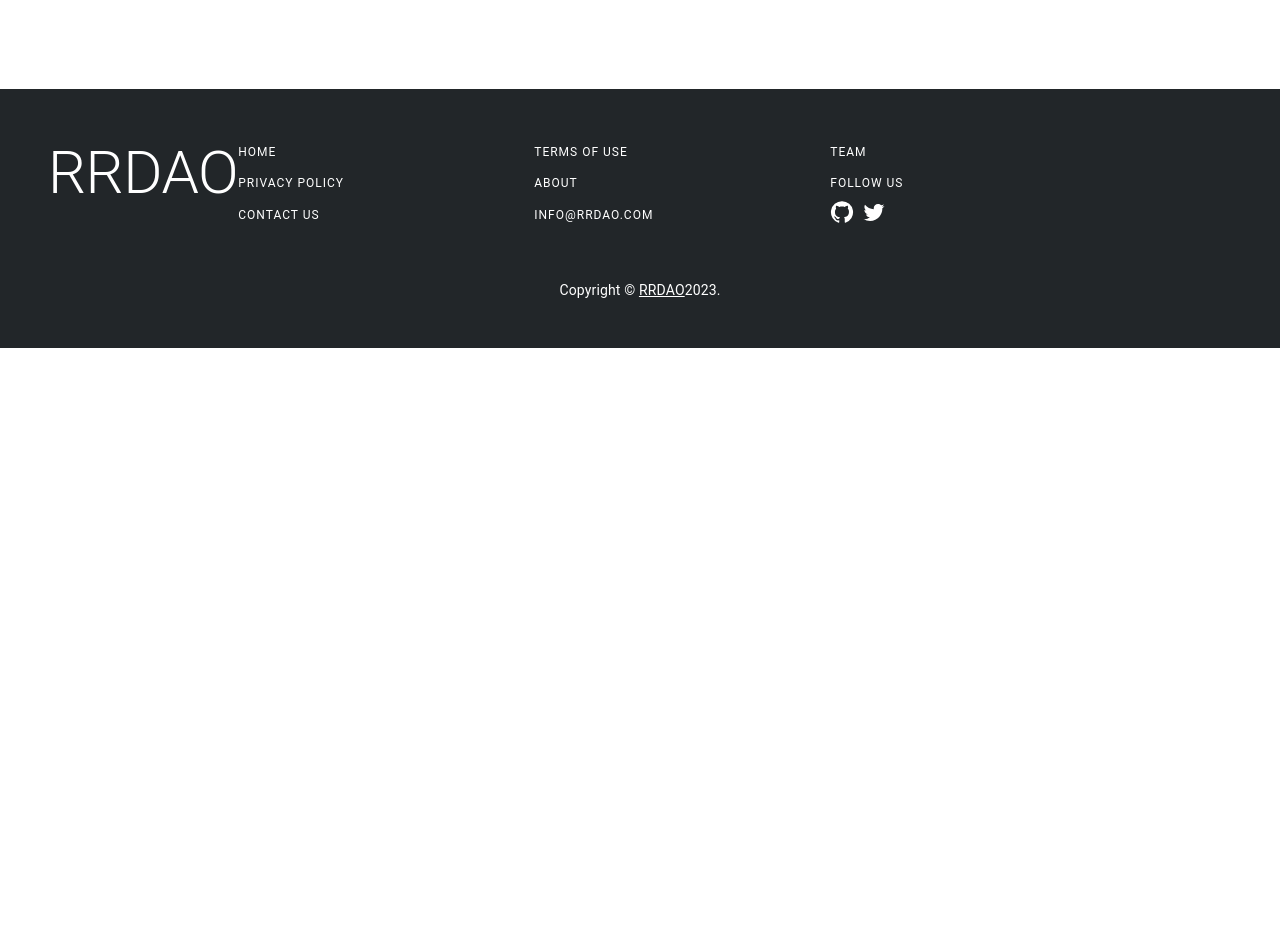
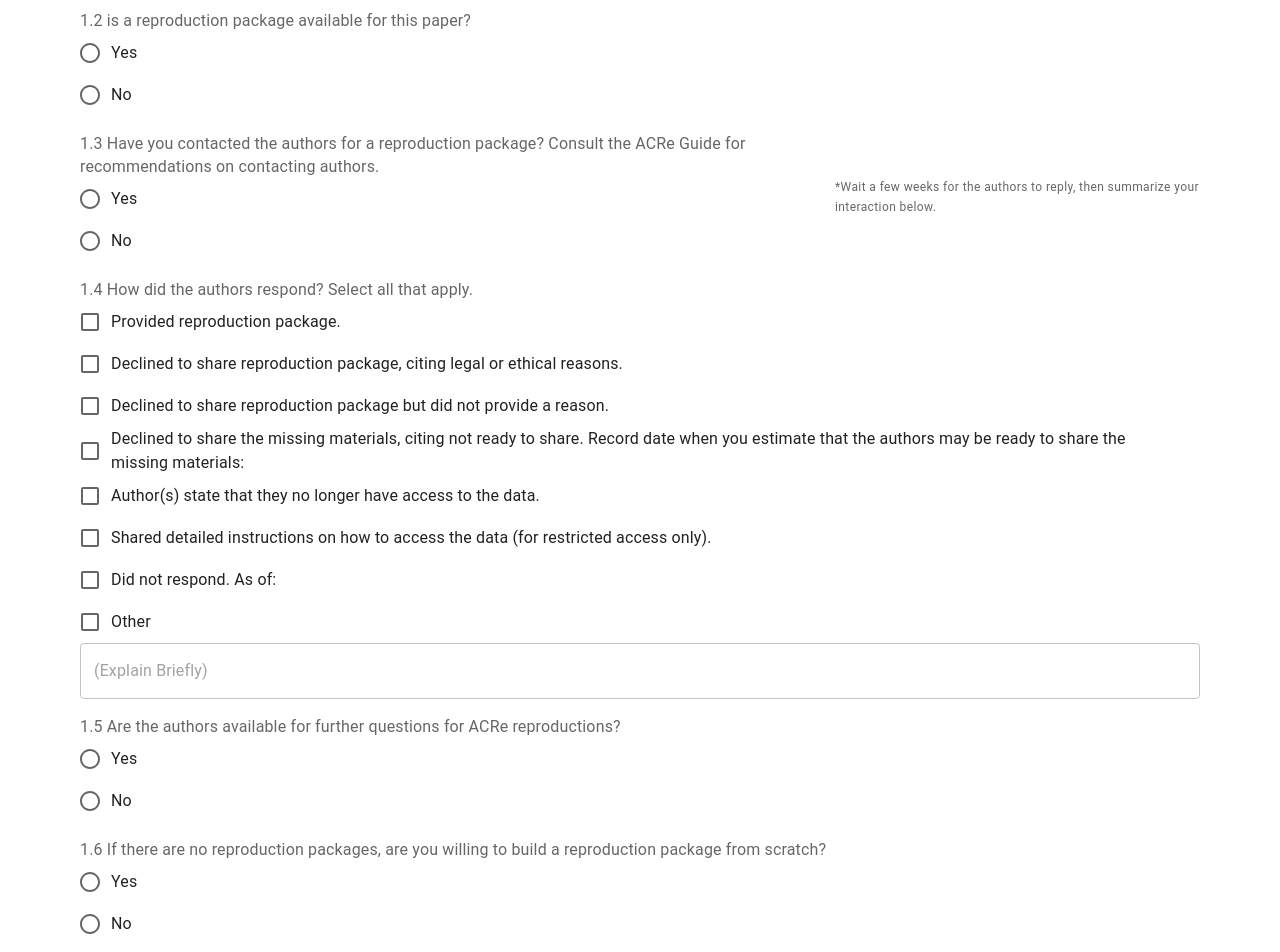
Before and after one commit to replicare-desci/replicare, a React (Create React App) app: page /reproductions/index/select-paper in a window 1280 px wide. Shown: the part 600-1552 px from the top of the page. Before the commit the page ends 948 px from the top, so only its background shows below. Built offline with nearby package versions, Linux system fonts and the light colour scheme; the HTML template or start-up script is replaced by a standard one.

Commit message:
updated form , year of publication for form fix

```diff
--- a/src/Components/Main.tsx
+++ b/src/Components/Main.tsx
@@ -1,14 +1,14 @@
 import * as React from "react";
 import AppBar from "@mui/material/AppBar";
 import Button from "@mui/material/Button";
-
+import { Link } from "react-router-dom";
 import Grid from "@mui/material/Grid";
 import Stack from "@mui/material/Stack";
 import Box from "@mui/material/Box";
 import Toolbar from "@mui/material/Toolbar";
 import Typography from "@mui/material/Typography";
 import Container from "@mui/material/Container";
-import Link from "@mui/material/Link";
+
 import { createTheme, ThemeProvider } from "@mui/material/styles";
 
 import FavoriteIcon from "@mui/icons-material/Favorite";
@@ -43,6 +43,19 @@ const Main = () => {
           </Grid>
           <Grid item xs={8} my={10}>
             <Search />
+          </Grid>
+          <Grid item xs={8}>
+            {" "}
+            <Link
+              to="/reproductions/index"
+              style={{
+                textDecoration: "none",
+                justifyContent: "center",
+                display: "flex",
+              }}
+            >
+              <Button variant="contained">+ Start a reproduction</Button>
+            </Link>
           </Grid>
         </Grid>
         <Box
--- a/src/Components/SelectPaper.tsx
+++ b/src/Components/SelectPaper.tsx
@@ -10,6 +10,13 @@ import {
   List,
   ListItem,
   ListItemText,
+  FormControl,
+  FormControlLabel,
+  FormLabel,
+  Radio,
+  RadioGroup,
+  FormHelperText,
+  Checkbox,
 } from "@mui/material";
 
 const SelectPaper = () => {
@@ -20,6 +27,9 @@ const SelectPaper = () => {
   //   doiStringFetchError: () => Promise<string>,
   //   doiStringFetchErrorMessage: string,
   // }
+
+  const [isReproductionPackageAvailable, setReproductionPackageAvailable] =
+    useState<boolean>(false);
   const [doiString, setDoiString] = useState<string>();
   const [getDoi, setDoi] = useState<boolean>(false);
   const [doiResponse, setDoiResponse] = useState({
@@ -48,7 +58,7 @@ const SelectPaper = () => {
           setDoiResponse((prev: any) => {
             return {
               ...prev,
-              // dateTime: newResponse.message.license[0].start.dateTime,
+              dateTime: newResponse.message.created.dateTime,
               publisher: newResponse.message.publisher,
               nameOfJournal: newResponse.message.shortContainerTitle[0],
               title: newResponse.message.title[0],
@@ -101,7 +111,7 @@ const SelectPaper = () => {
           <List>
             <ListItem>
               <ListItemText>
-                Enter the{" "}
+                1.1 Enter the{" "}
                 <span>
                   <a
                     href="https://en.wikipedia.org/wiki/Digital_object_identifier"
@@ -179,7 +189,7 @@ const SelectPaper = () => {
                   <TextField
                     label="Year of Publication
 "
-                    // defaultValue={new Date(doiResponse?.dateTime).getFullYear()}
+                    defaultValue={new Date(doiResponse?.dateTime).getFullYear()}
                     variant="standard"
                     fullWidth
                   />
@@ -195,6 +205,136 @@ const SelectPaper = () => {
                 </ListItem>
               </>
             ) : null}
+            {/* doi fetch ends here  */}
+          </List>
+          <List>
+            <ListItem>
+              <FormControl>
+                <FormLabel id="reproduction-package-available?">
+                  1.2 is a reproduction package available for this paper?
+                </FormLabel>
+                <RadioGroup
+                  aria-labelledby="is a reproduction package available for this paper?"
+                  defaultValue=""
+                  name="radio-buttons-group"
+                >
+                  <FormControlLabel
+                    value="yes"
+                    control={<Radio />}
+                    label="Yes"
+                  />
+                  <FormControlLabel value="no" control={<Radio />} label="No" />
+                </RadioGroup>
+              </FormControl>
+            </ListItem>
+            <ListItem>
+              <FormControl>
+                <FormLabel id="permission">
+                  1.3 Have you contacted the authors for a reproduction package?
+                  Consult the ACRe Guide for recommendations on contacting
+                  authors.
+                </FormLabel>
+                <RadioGroup
+                  aria-labelledby="is a reproduction package available for this paper?"
+                  defaultValue=""
+                  name="radio-buttons-group"
+                >
+                  <FormControlLabel
+                    value="yes"
+                    control={<Radio />}
+                    label="Yes"
+                  />
+                  <FormControlLabel value="no" control={<Radio />} label="No" />
+                </RadioGroup>
+              </FormControl>
+              <FormHelperText>
+                *Wait a few weeks for the authors to reply, then summarize your
+                interaction below.
+              </FormHelperText>
+            </ListItem>
+            <ListItem>
+              <FormControl>
+                <FormLabel>
+                  1.4 How did the authors respond? Select all that apply.
+                </FormLabel>
+                <FormControlLabel
+                  control={<Checkbox />}
+                  label="Provided reproduction package."
+                />
+                <FormControlLabel
+                  control={<Checkbox />}
+                  label="Declined to share reproduction package, citing legal or ethical reasons."
+                />
+                <FormControlLabel
+                  control={<Checkbox />}
+                  label="Declined to share reproduction package but did not provide a reason.
+"
+                />
+                <FormControlLabel
+                  control={<Checkbox />}
+                  label="Declined to share the missing materials, citing not ready to share. Record date when you estimate that the authors may be ready to share the missing materials:
+
+"
+                />
+                <FormControlLabel
+                  control={<Checkbox />}
+                  label="Author(s) state that they no longer have access to the data.
+"
+                />{" "}
+                <FormControlLabel
+                  control={<Checkbox />}
+                  label="Shared detailed instructions on how to access the data (for restricted access only).
+
+"
+                />{" "}
+                <FormControlLabel
+                  control={<Checkbox />}
+                  label="Did not respond. As of:"
+                />
+                <FormControlLabel control={<Checkbox />} label="Other " />
+                <TextField placeholder="(Explain Briefly)" />
+              </FormControl>
+            </ListItem>
+            <ListItem>
+              <FormControl>
+                <FormLabel id="permission">
+                  1.5 Are the authors available for further questions for ACRe
+                  reproductions?
+                </FormLabel>
+                <RadioGroup
+                  aria-labelledby="is a reproduction package available for this paper?"
+                  defaultValue=""
+                  name="radio-buttons-group"
+                >
+                  <FormControlLabel
+                    value="yes"
+                    control={<Radio />}
+                    label="Yes"
+                  />
+                  <FormControlLabel value="no" control={<Radio />} label="No" />
+                </RadioGroup>
+              </FormControl>
+            </ListItem>
+            <ListItem>
+              <FormControl>
+                <FormLabel id="permission">
+                  1.6 If there are no reproduction packages, are you willing to
+                  build a reproduction package from scratch?
+                </FormLabel>
+                <RadioGroup
+                  aria-labelledby="is a reproduction package available for this paper?"
+                  defaultValue=""
+                  name="radio-buttons-group"
+                >
+                  <FormControlLabel
+                    value="yes"
+                    control={<Radio />}
+                    label="Yes"
+                  />
+                  <FormControlLabel value="no" control={<Radio />} label="No" />
+                </RadioGroup>
+              </FormControl>
+            </ListItem>
           </List>
         </Grid>
       </Container>
```
